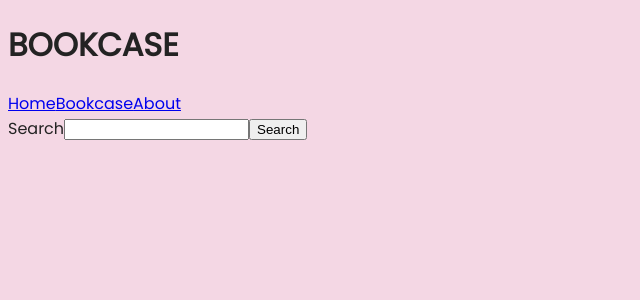
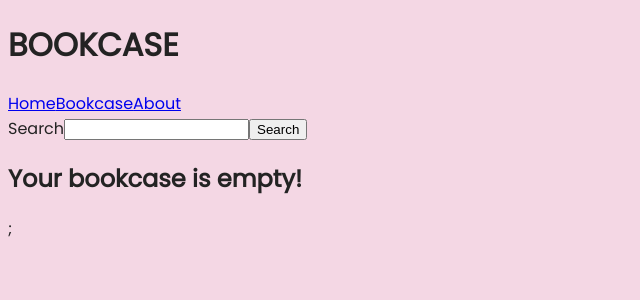
Before and after one commit to cbf-academy-modern-frontend-course/react-starter-files-Darlyn-Lurikah, a React (Create React App) app in the folder bookcase-app/: page /bookcase in a window 1280 px wide. Shown: the top 300 px of the page, without its empty margins (0-640 px from the left). Built offline with nearby package versions, Linux system fonts and the light colour scheme.

Commit message:
Bookcase page shows message if bookcase is empty

```diff
--- a/bookcase-app/src/components/Bookcase.js
+++ b/bookcase-app/src/components/Bookcase.js
@@ -14,13 +14,14 @@ function Bookcase ({books, addBook, findBook, keyword, setKeyword, getValue, fav
             <Header/>
             <Search getValue={getValue} findBook={findBook} keyword={keyword} setKeyword={setKeyword}/>
             <div>
-                {favourites.map((book) =>
+                {favourites.length > 0 ? favourites.map((book) => (
                 <Book key={book.id}
                 book={book}
                 addBook={() => addBook(book.volumeInfo.title)}
                 addToFavourites={() => addToFavourites(book)}
                 removeFromFavourites={() => removeFromFavourites(book.id)}
-                checkFavourites={checkFavourites}/>)}
+                checkFavourites={checkFavourites}/>
+                )): <h2>Your bookcase is empty!</h2>};
             </div>
         </div>
 
```
